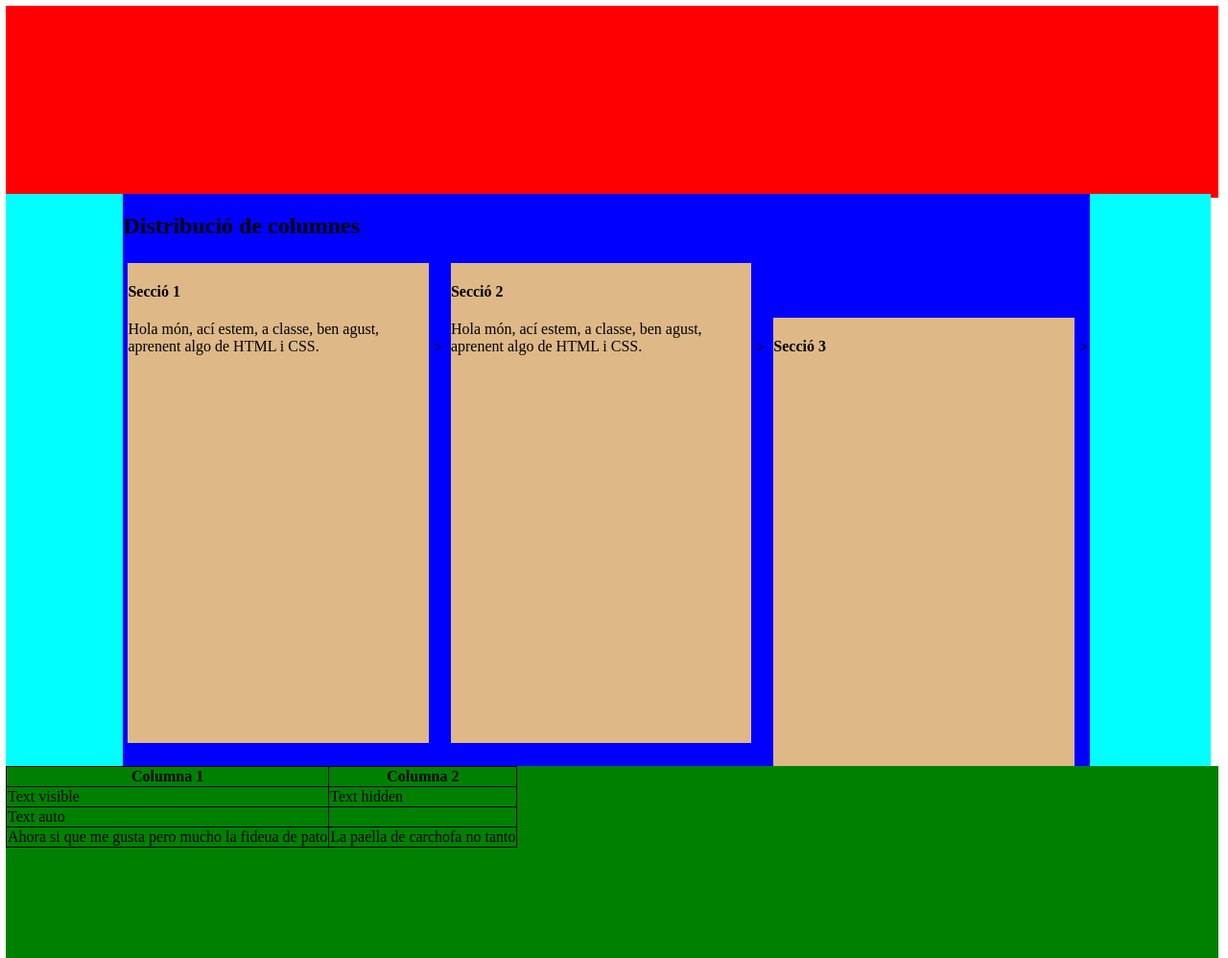
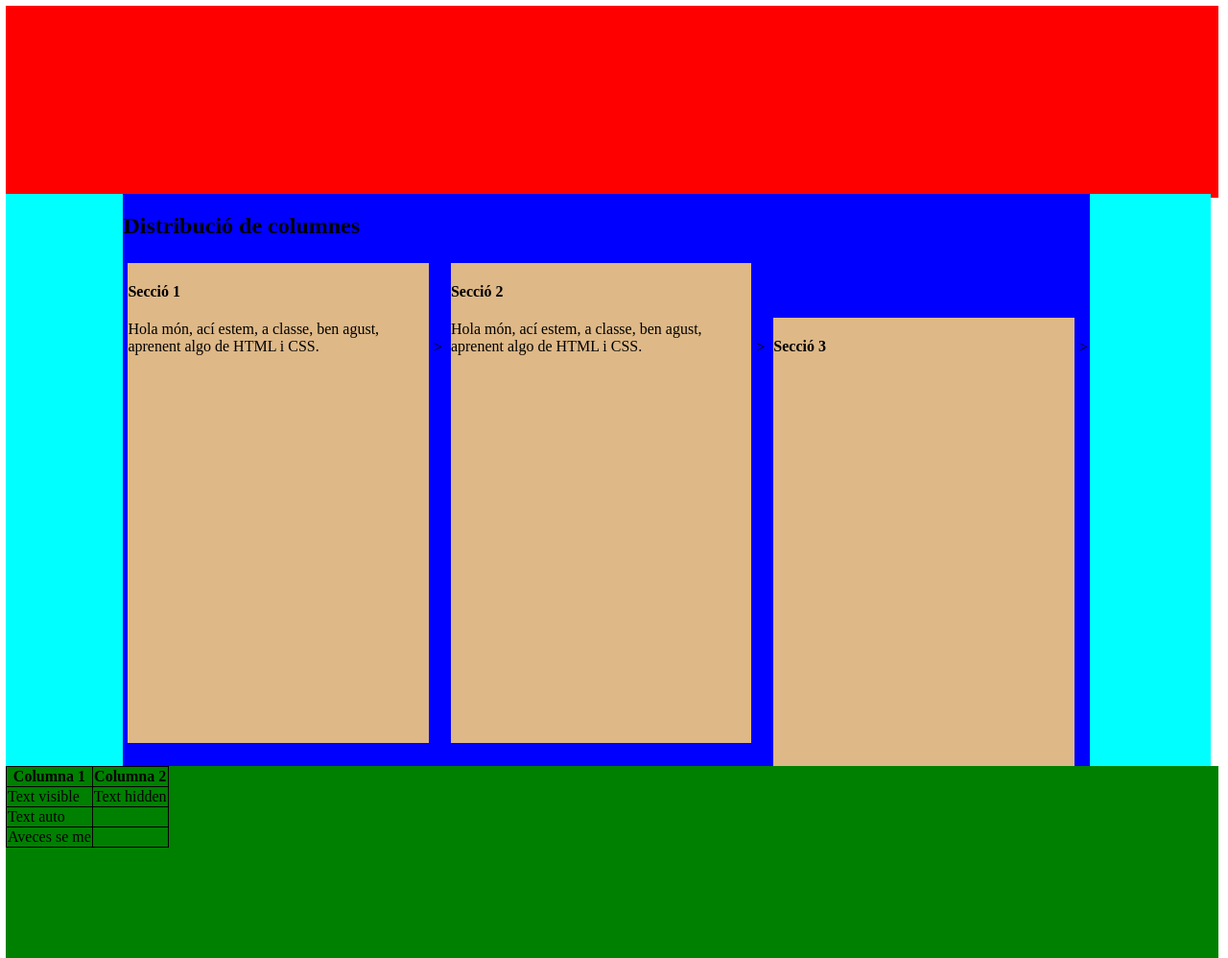
Before and after one commit to PauSubdelegado/trabajoGitHub, a plain HTML site: page index.html in a window 1280 px wide. Shown: the whole page at 96% size. Drawn offline with Linux system fonts and the light colour scheme.

Commit message:
Guardando cambios locales antes de pull

```diff
--- a/index.html
+++ b/index.html
@@ -42,8 +42,7 @@
                 <td>Text auto</td>
             </tr>
             <tr>
-                <td>Ahora si que me gusta pero mucho la fideua de pato</td>
-                <td>La paella de carchofa no tanto</td>
+                <td>Aveces se me</td>
             </tr>
         </table>
     </footer>
```
